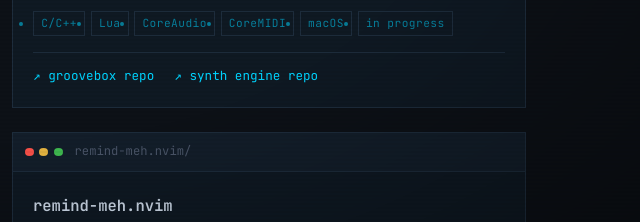
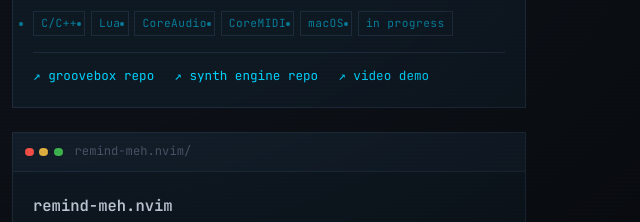
Before and after one commit to nico-nunez/nico-nunez.github.io, a plain HTML site: page projects.html in a window 1280 px wide. Shown: the part 541-763 px from the top of the page, 640-1280 px from the left. Drawn offline with Linux system fonts and the light colour scheme.

Commit message:
add link to groovebox video demo

```diff
--- a/projects.html
+++ b/projects.html
@@ -98,6 +98,7 @@
                 groovebox repo</a>
               <a href="https://github.com/nico-nunez/meh-synth-engine" target="_blank" rel="noopener noreferrer">↗ synth
                 engine repo</a>
+              <a href="https://youtu.be/k9F9A5RpcX0" target="_blank" rel="noopener noreferrer">↗ video demo </a>
             </div>
           </div>
         </article>
```
